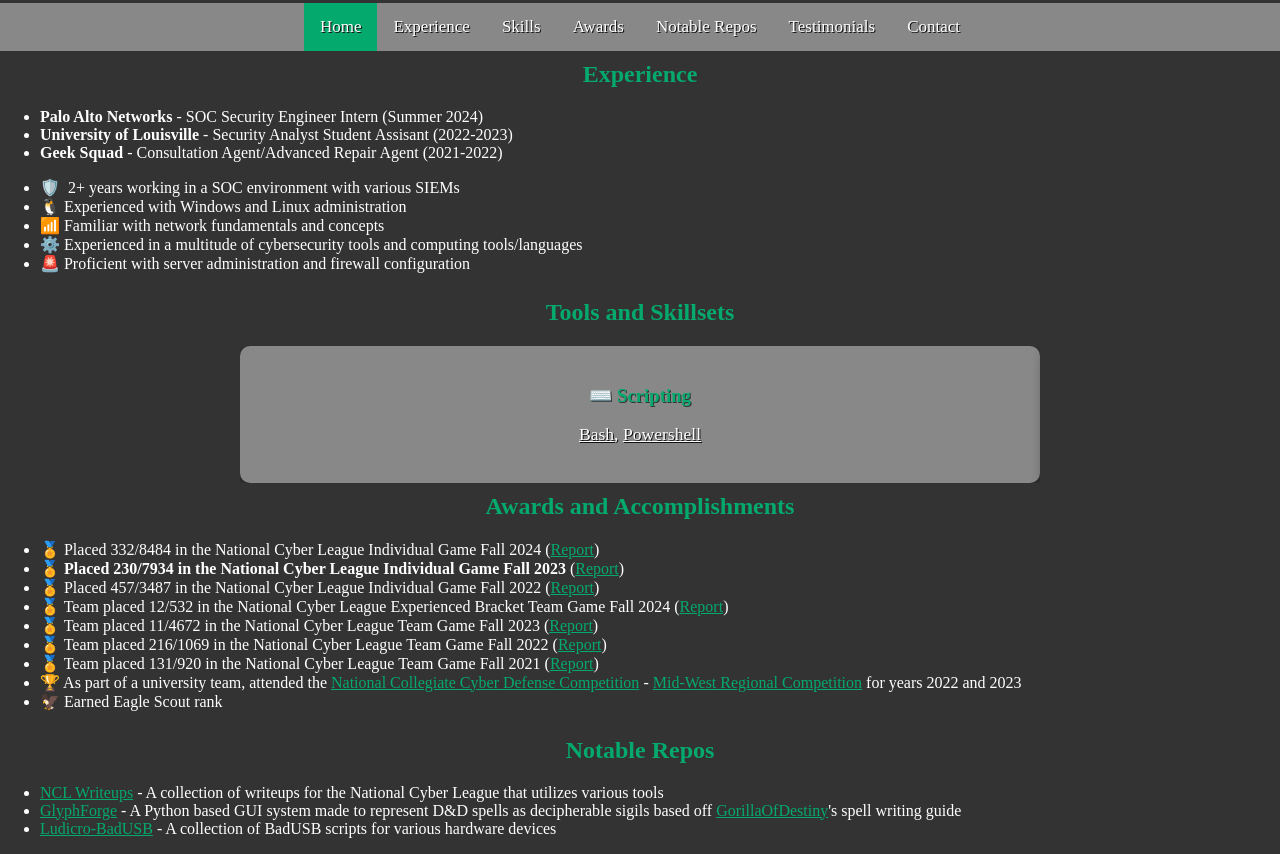
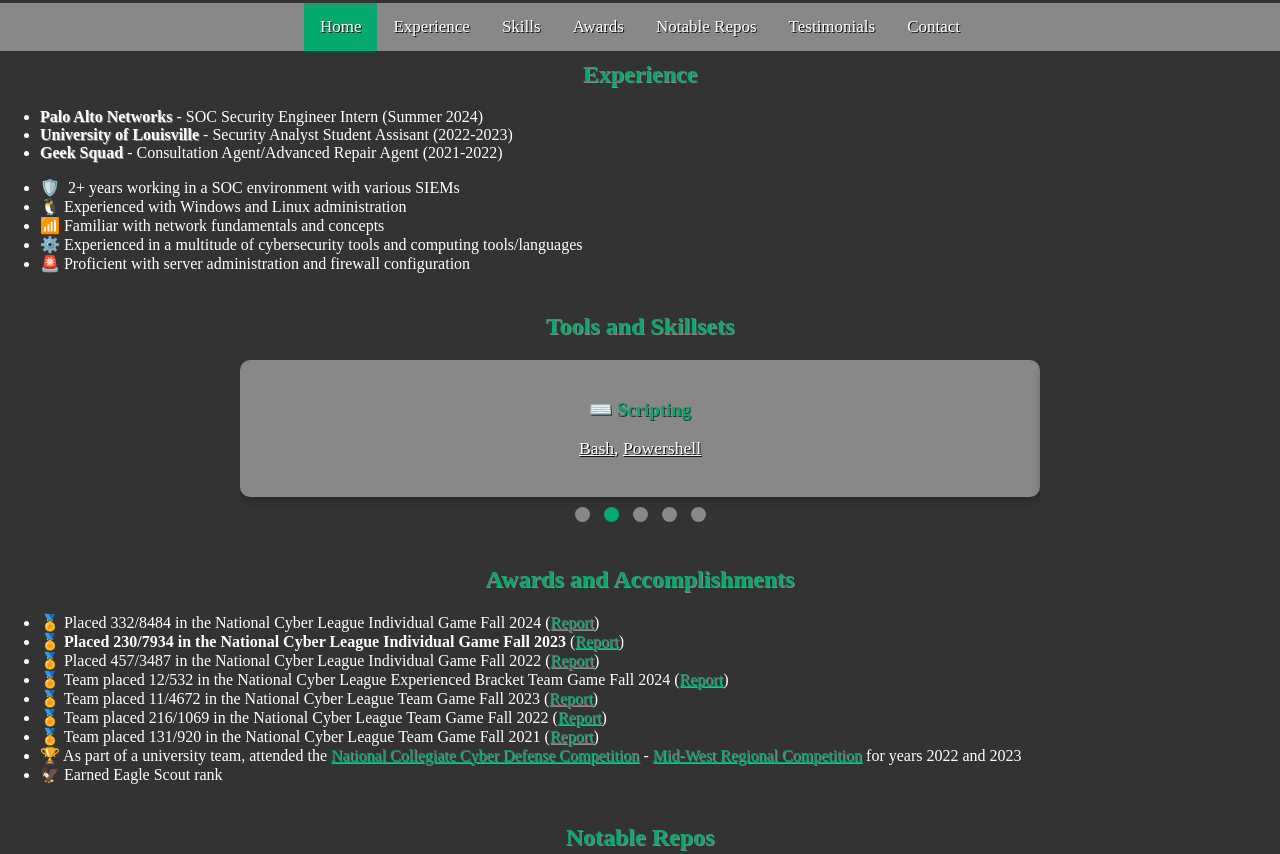
Before and after one commit to Ludicro/ludicro.github.io, a plain HTML site: page index.html in a window 1280 px wide. Shown: the part 438-1292 px from the top of the page. Drawn offline with Linux system fonts and the light colour scheme.

Commit message:
added slide dots for skills

```diff
--- a/assets/css/styles.css
+++ b/assets/css/styles.css
@@ -23,12 +23,13 @@ body {
 section {
     padding-top: 10px;
     scroll-margin-top: 60px;
+    margin-bottom: 30px;
 }
 
 .section-title {
     margin-top: 0;
     color: var(--primary-green);
-    text-shadow: var(--primary-dark) 1px 1px;
+    text-shadow: var(--primary-medium) 1px 1px;
     text-align: center;
 }
 
@@ -88,7 +89,7 @@ section {
         flex-direction: column;
         align-items: center;
         justify-content: center;
-
+        margin-bottom: 0px;
     }
 
     .header-container {
@@ -109,7 +110,7 @@ section {
 
     .header-content h1 {
         color: var(--primary-green);
-        text-shadow: var(--primary-dark) 1px 1px;
+        text-shadow: var(--primary-medium) 1px 1px;
         font-size: 55px;
         text-decoration: underline wavy;
         text-decoration-thickness: 2px;
@@ -117,7 +118,7 @@ section {
 
     .header-content p {
         color: var(--text-light);
-        text-shadow: var(--primary-dark) 1px 1px;
+        text-shadow: var(--primary-medium) 1px 1px;
         font-size: 20px;
         margin-top: -10px;
     }
@@ -155,7 +156,7 @@ section {
 /* Styles for Experience section */
     .company {
         color: var(--text-light);
-        text-shadow: var(--primary-dark) 1px 1px;
+        text-shadow: var(--primary-medium) 1px 1px;
     }
 
 /* Styles for Tools/Skills section */
@@ -214,18 +215,42 @@ section {
             transform: translateY(-5px);  /* Slightly move the text up */
         }
 
+        .slider-dots {
+            text-align: center;
+            margin-top: 10px;
+        }
+
+        .dot {
+            height: 15px;
+            width: 15px;
+            margin: 0 5px;
+            background-color: var(--primary-medium);
+            border-radius: 50%;
+            display: inline-block;
+            cursor: pointer;
+            transition: background-color 0.3s ease;
+        }
+
+        .dot:hover, .dot.active {
+            background-color: var(--primary-green);
+        }
+
 
 /* Styles for Awards section */
 .awards-section a {
     color: var(--primary-green);
     text-decoration: underline;
-    text-shadow: var(--primary-dark) 1px 1px;
+    text-shadow: var(--primary-medium) 1px 1px;
+    display: inline-block;  /* Ensures transform works properly */
+    transition: transform 0.3s ease-in-out, text-shadow 0.3s ease-in-out;
 }
 
 .awards-section a:hover {
     color: var(--primary-green);
     text-decoration: underline;
-    text-shadow: var(--primary-dark) 2px 2px;
+    text-shadow: var(--primary-medium) 2px 2px;
+    transform: translateY(-2px);  /* Move link up slightly */
+    text-shadow: var(--primary-medium) 1px 1px;
 }
 
 
@@ -233,13 +258,16 @@ section {
 .repos-section a {
     color: var(--primary-green);
     text-decoration: underline;
-    text-shadow: var(--primary-dark) 1px 1px;
+    text-shadow: var(--primary-medium) 1px 1px;
+    display: inline-block;  /* Ensures transform works properly */
+    transition: transform 0.3s ease-in-out, text-shadow 0.3s ease-in-out;
 }
 
 .repos-section a:hover {
     color: var(--primary-green);
     text-decoration: underline;
-    text-shadow: var(--primary-dark) 2px 2px;
+    transform: translateY(-2px);  /* Move link up slightly */
+    text-shadow: var(--primary-medium) 1px 1px;
 }
 
 /* Styles for Testimonials section */
--- a/assets/js/script.js
+++ b/assets/js/script.js
@@ -10,7 +10,6 @@ document.addEventListener('DOMContentLoaded', function() {
         // If scrolled near the top, set current section to 'home'
         if (window.scrollY <= 100) {
             current = 'home';
-            // console.log('At top, current:', current);
         } else {
             sections.forEach(section => {
                 const sectionTop = section.offsetTop;  // Distance from top of the page
@@ -19,7 +18,6 @@ document.addEventListener('DOMContentLoaded', function() {
                 // Check if scrolled into this section
                 if (window.scrollY >= (sectionTop - 100)) {
                     current = section.getAttribute('id');
-                    // console.log('In section:', current);
                 }
             });
         }
@@ -42,16 +40,38 @@ document.addEventListener('DOMContentLoaded', function() {
 
     // ======= Skill Slider Functionality =======
 
+    // Select the slider container and all dots
     const slider = document.querySelector('.skills-slider');
-    const cards = document.querySelectorAll('.skill-card');
+    const dots = document.querySelectorAll('.dot');
     let index = 0;  // Track the current slide index
 
+    // Function to move to the next slide automatically
     function nextSlide() {
-        index++;
-        if (index >= cards.length) index = 0;  // Loop back to the first card if end is reached
-        slider.style.transform = `translateX(-${index * 100}%)`;  // Move slider to show next card
+        index++;  // Move to the next slide
+        if (index >= dots.length) index = 0;  // Loop back to first slide if reached end
+        updateSlider();
     }
 
+    // Function to navigate to a specific slide when dot is clicked
+    function goToSlide(slideIndex) {
+        index = slideIndex;  // Set index to the selected slide
+        updateSlider();  // Update slider position
+
+        // Restart auto-slide after manual interaction
+        clearInterval(slideInterval);
+        slideInterval = setInterval(nextSlide, 3000);
+    }
+
+    // Function to update the slider position and active dot
+    function updateSlider() {
+        slider.style.transform = `translateX(-${index * 100}%)`;  // Move the slider
+
+        // Remove active class from all dots, then add it to the current one
+        dots.forEach(dot => dot.classList.remove('active'));
+        dots[index].classList.add('active');
+    }
+
+    // Set interval to auto-slide every 3 seconds
     let slideInterval = setInterval(nextSlide, 3000);
 
     // Pause auto-slide when the user hovers over the slider
@@ -59,4 +79,12 @@ document.addEventListener('DOMContentLoaded', function() {
 
     // Resume auto-slide when the user stops hovering over the slider
     slider.addEventListener('mouseleave', () => slideInterval = setInterval(nextSlide, 3000));
+
+    // Add click event listeners to each dot for manual navigation
+    dots.forEach((dot, i) => {
+        dot.addEventListener('click', () => goToSlide(i));
     });
+
+    // Initialize the first dot as active
+    dots[index].classList.add('active');
+});
--- a/index.html
+++ b/index.html
@@ -106,6 +106,15 @@
                     <p>Docker</p>
                 </div>
             </div>
+
+            <div class="slider-dots">
+                <span class="dot" onclick="goToSlide(0)"></span>
+                <span class="dot" onclick="goToSlide(1)"></span>
+                <span class="dot" onclick="goToSlide(2)"></span>
+                <span class="dot" onclick="goToSlide(3)"></span>
+                <span class="dot" onclick="goToSlide(4)"></span>
+            </div>
+
         </div>
     </section>
 
```
